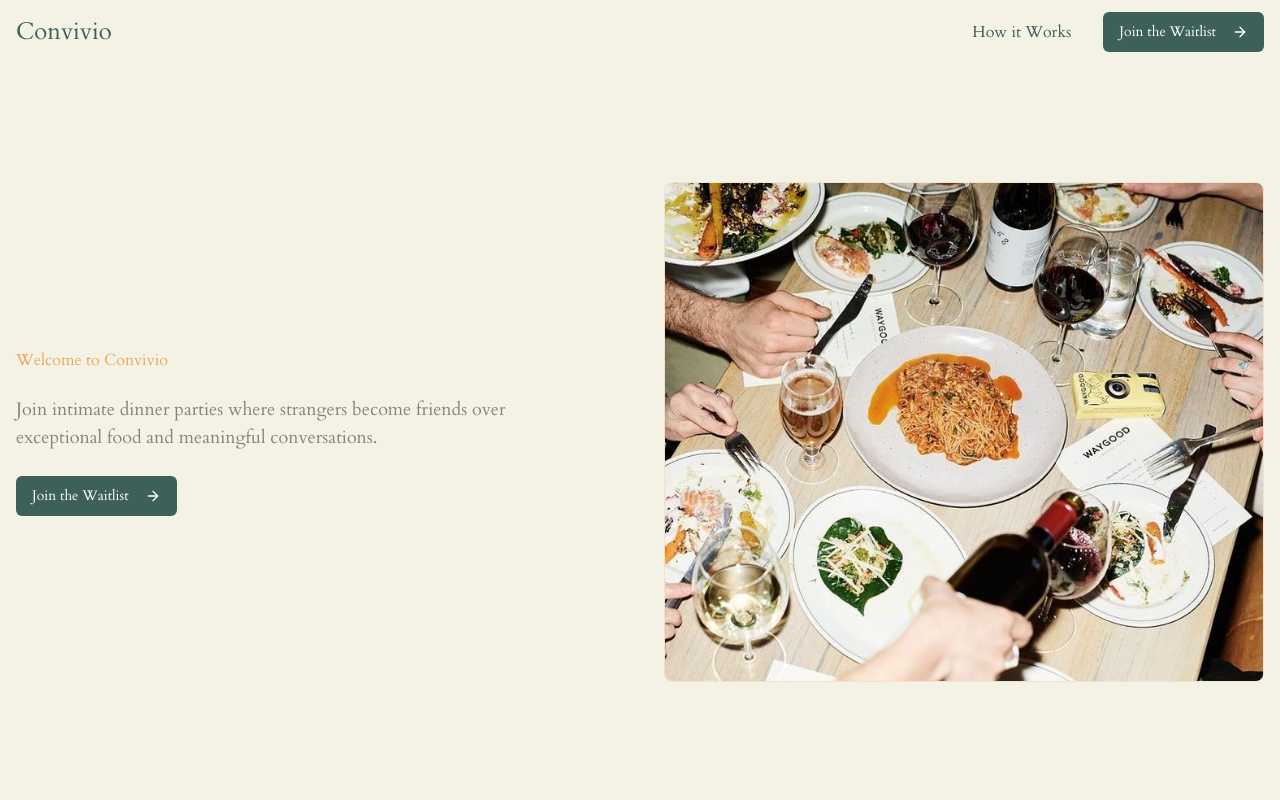
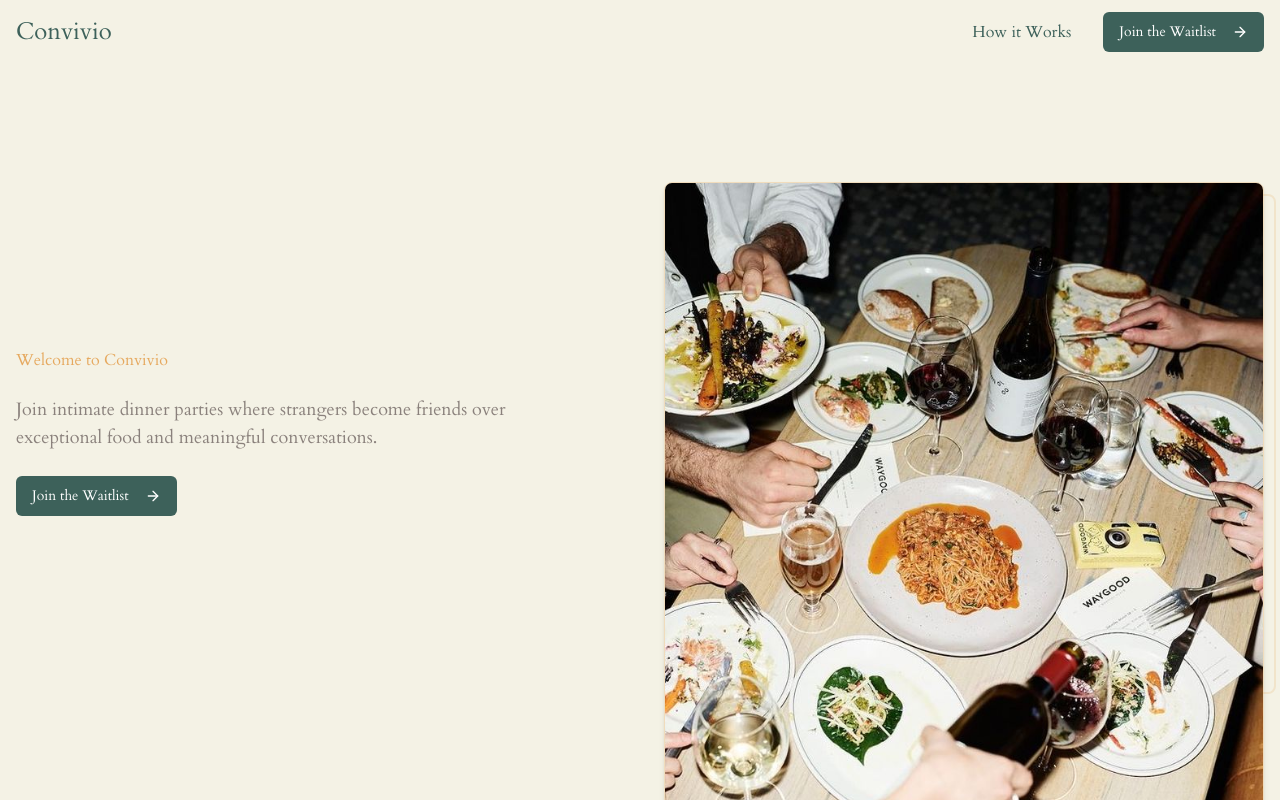
Before and after one commit to gerileka/convivial-connections, a React (Vite) app: page / in a window 1280 px wide. Shown: the top 800 px of the page. Built offline with nearby package versions, Linux system fonts and the light colour scheme.

Commit message:
Refactor: Update image in About section
Replaced the image in the About section with a new one, maintaining the existing formatting.

```diff
--- a/src/components/Hero.tsx
+++ b/src/components/Hero.tsx
@@ -25,8 +25,9 @@ export const Hero = () => {
             </Button>
           </div>
           <div className="relative h-[300px] md:h-[500px] animate-fadeIn mt-8 md:mt-0">
-            <div className="absolute inset-0 overflow-hidden rounded-lg border border-convivio-accent/20">
-              <img src="/lovable-uploads/0e961c5a-8778-4551-8fe0-2c4ca39e765f.png" alt="Convivio Dining Experience" className="w-full h-full object-cover" />
+            <div className="absolute inset-0 border-2 border-convivio-accent/20 rounded-lg transform translate-x-3 translate-y-3"></div>
+            <div className="relative overflow-hidden rounded-lg border border-convivio-accent/30 shadow-md">
+              <img src="/lovable-uploads/79b72843-5f5b-45d1-8a40-6dc422feacab.png" alt="Convivio Dining Experience" className="w-full h-full object-cover" />
             </div>
           </div>
         </div>
```
Also changed, not shown: public/lovable-uploads/79b72843-5f5b-45d1-8a40-6dc422feacab.png (added).
